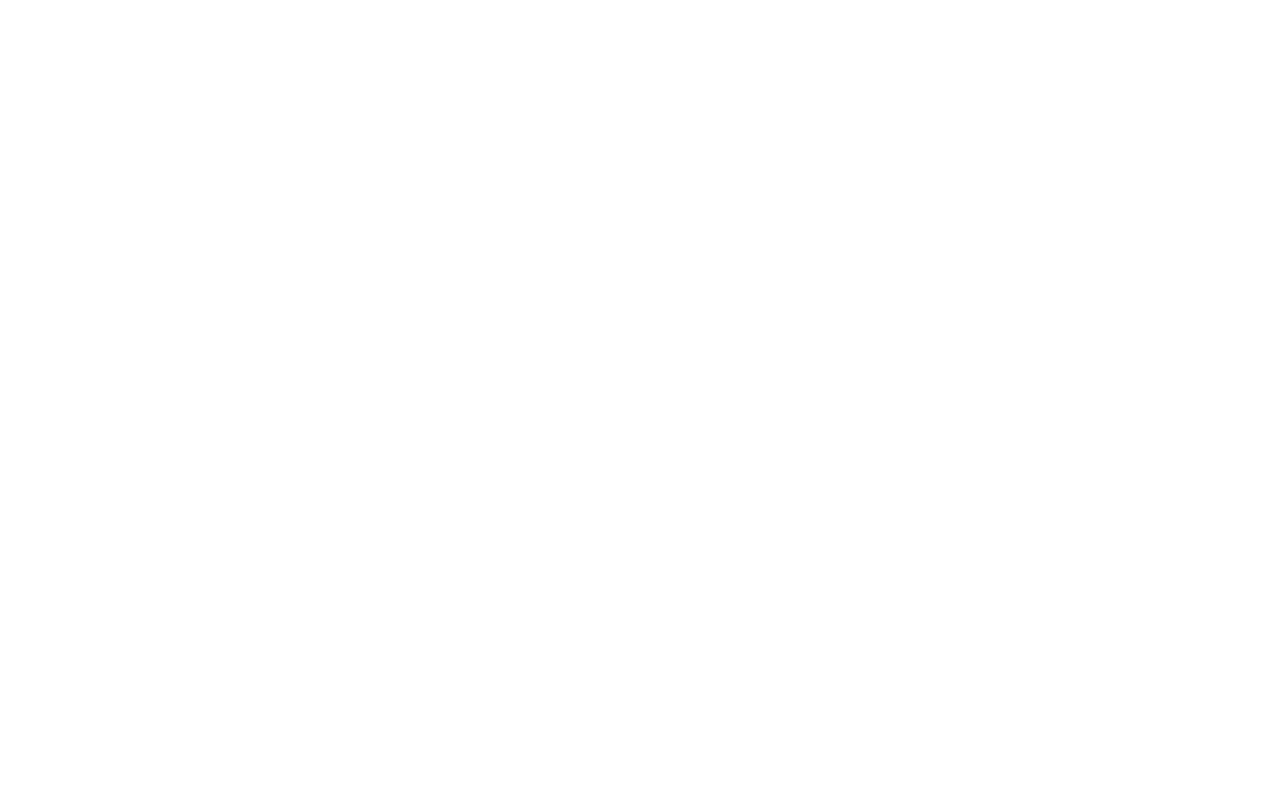
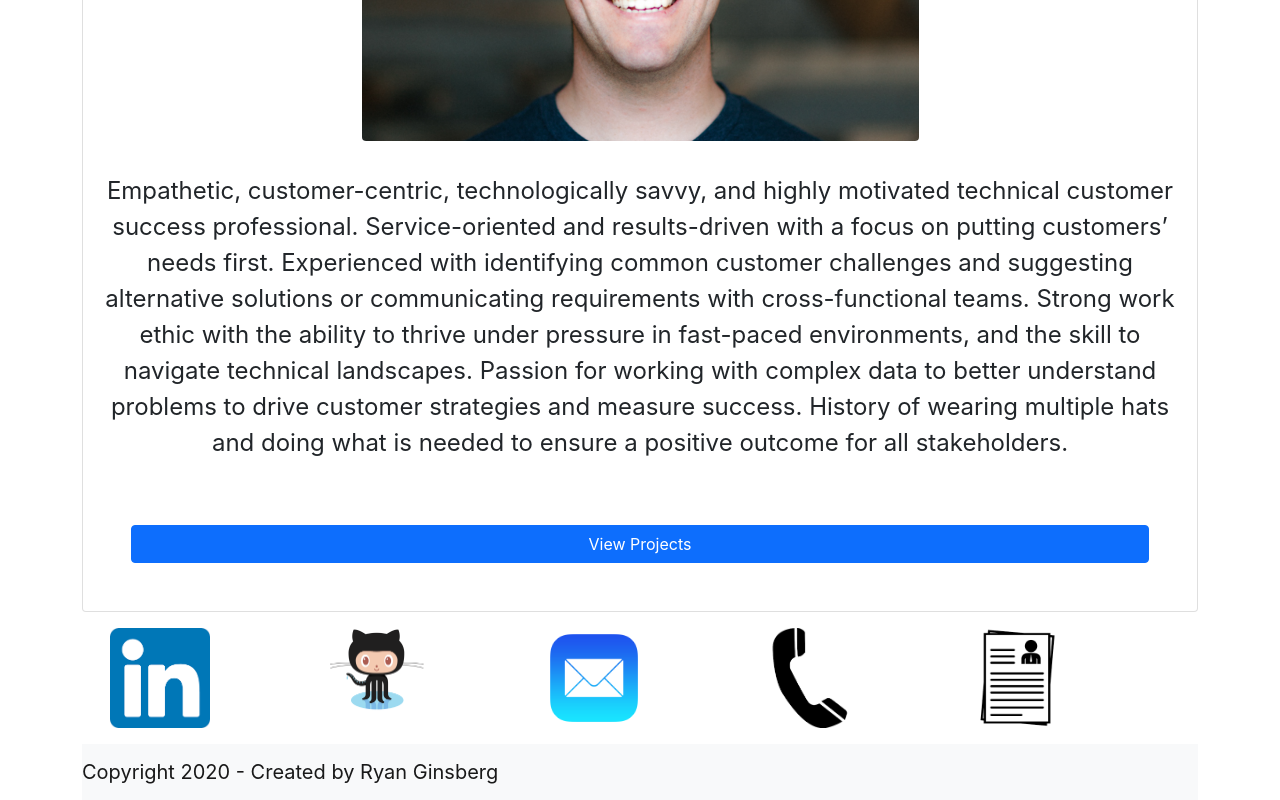
Before and after one commit to rginsberg549/react_portfolio_v1, a React (Create React App) app: page / in a window 1280 px wide. Shown: the part 369-1169 px from the top of the page. Before the commit the page ends 800 px from the top, so only its background shows below. Built offline with nearby package versions, Linux system fonts and the light colour scheme.

Commit message:
updating routing

```diff
--- a/src/App.js
+++ b/src/App.js
@@ -3,20 +3,22 @@ import Navbar from "./components/Navbar";
 import Footer from "./components/Footer";
 import AboutMe from "./components/AboutMe";
 import Projects from "./components/Projects";
-import { BrowserRouter as Router, Route, Switch } from "react-router-dom";
+import { HashRouter, Router, Route, Switch } from "react-router-dom";
+import { render } from "@testing-library/react";
 
 function App() {
+  render()
   return (
-    <Router>
+    <HashRouter basename="/">
       <Navbar />
       <Switch>
-        <Route exact path="/react_portfolio_v2" component={AboutMe} />
+        <Route exact path="/" component={AboutMe} />
       </Switch>
       <Switch>
-        <Route exact path="/react_portfolio_v2/projects" component={Projects}></Route>
+        <Route path="/projects" component={Projects}></Route>
       </Switch>
       <Footer />
-    </Router>
+    </HashRouter>
   );
 }
 
--- a/src/components/AboutMe.js
+++ b/src/components/AboutMe.js
@@ -19,7 +19,7 @@ function AboutMe() {
         </div>
 
         <div class="row m-3">
-            <a class="col mx-auto" href="https://www.linkedin.com/in/ryanmginsberg/"><img alt="" class="icon" src="../public/img/linked-icon.png" /></a>
+            <a class="col mx-auto" href="https://www.linkedin.com/in/ryanmginsberg/"><img alt="" class="icon" src="./img/linked-icon.png" /></a>
             <a class="col mx-auto" href="https://github.com/rginsberg549"><img class="icon" src="./img/github-icon.png" /></a>
             <a class="col mx-auto" href="mailto:rginsberg@gmail.com"><img class="icon" src="./img/email-icon.png" /></a>
             <a class="col" href="tel:818-645-5832"><img class="icon" src="./img/phone-icon.png" /></a>
--- a/src/components/Navbar.js
+++ b/src/components/Navbar.js
@@ -4,7 +4,7 @@ function Navbar() {
     return (
         <div className="container">
             <nav class="navbar navbar-expand-lg navbar-light bg-light">
-                <a class="navbar-brand" href="/">Ryan Ginsberg</a>
+                <a class="navbar-brand" href="/react_portfolio_v2">Ryan Ginsberg</a>
                 <button class="navbar-toggler" type="button" data-toggle="collapse" data-target="#navbarSupportedContent" aria-controls="navbarSupportedContent" aria-expanded="false" aria-label="Toggle navigation">
                 <span class="navbar-toggler-icon"></span>
                 </button>
@@ -12,7 +12,7 @@ function Navbar() {
                 <div class="collapse navbar-collapse" id="navbarSupportedContent">
                     <ul class="navbar-nav mr-auto">
                         <li class="nav-item">
-                            <a class="nav-link" href="/projects">My Projects</a>
+                            <a class="nav-link" href="/react_portfolio_v2/projects">My Projects</a>
                         </li>
                     </ul>
                 </div>
```
